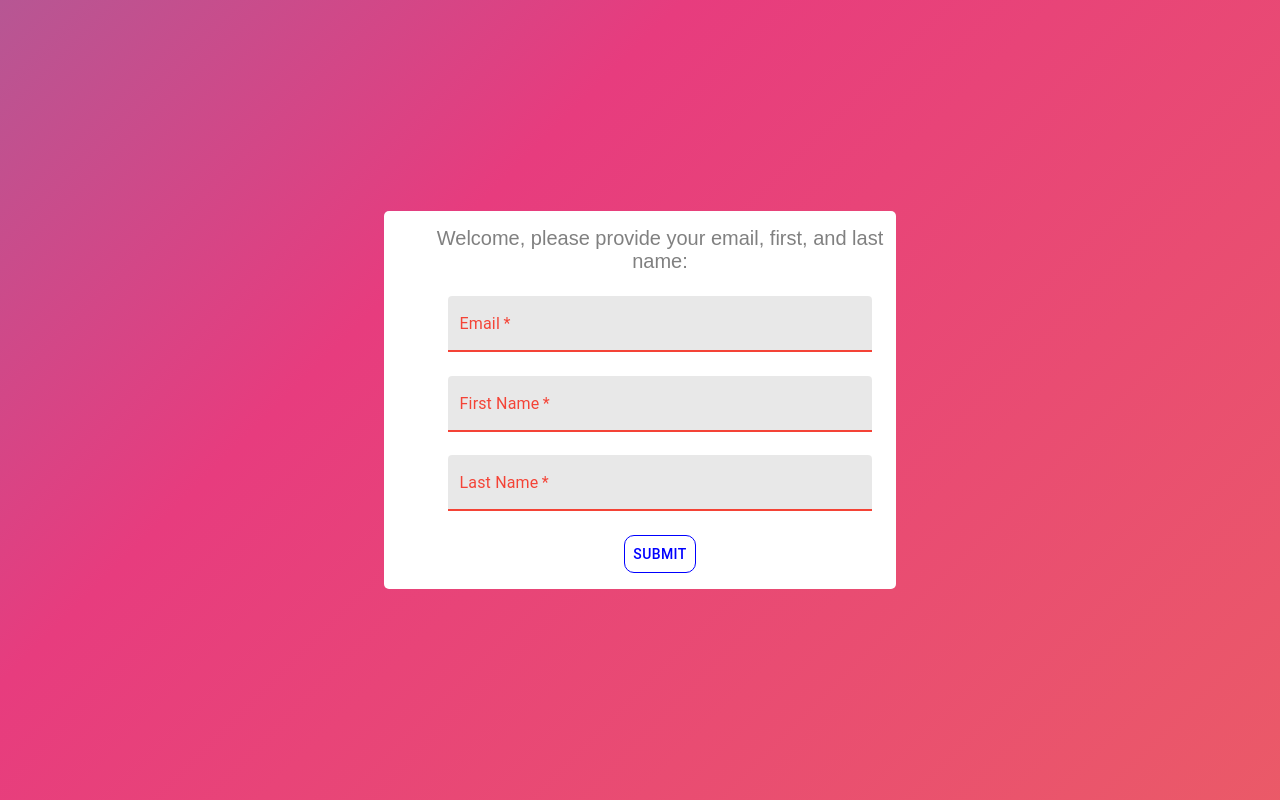
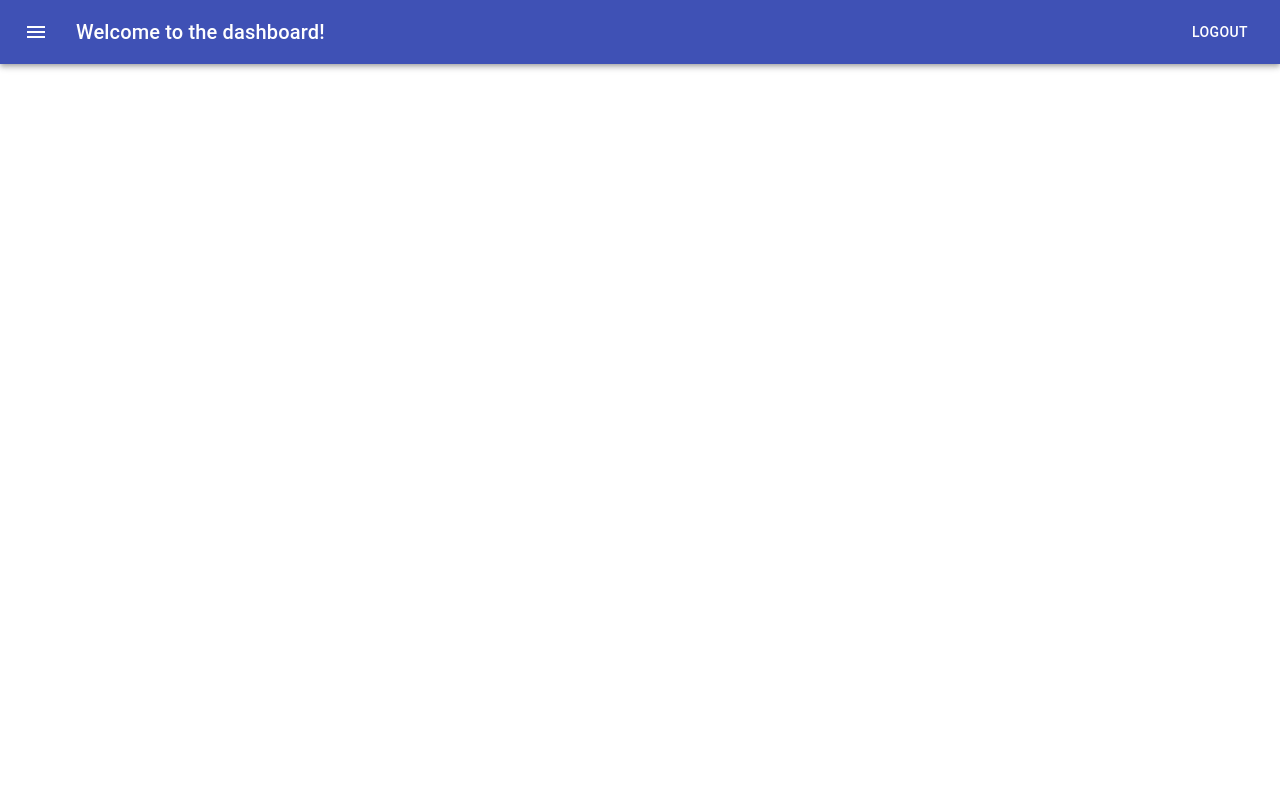
Before and after one commit to KG-304/apploi, a React (Create React App) app: page /home in a window 1280 px wide. Built offline with nearby package versions, Linux system fonts and the light colour scheme.

Commit message:
finish login, add home, use context, toolbar, router

```diff
--- a/package.json
+++ b/package.json
@@ -12,6 +12,7 @@
     "npm": "^7.8.0",
     "react": "^17.0.2",
     "react-dom": "^17.0.2",
+    "react-router-dom": "^5.2.0",
     "react-scripts": "4.0.3",
     "web-vitals": "^1.1.1"
   },
--- a/src/App.js
+++ b/src/App.js
@@ -1,12 +1,12 @@
 import React from 'react';
-import ToolBar from './atoms/toolbar';
-import Login from './molecules/login/login';
+import RouterBoss from './router/router_boss';
+import GlobalState from './state_manage/global_state';
 
-function App() {
+const App = () => {
   return (
-    <div className="app-container">
-      <Login />
-    </div>
+    <GlobalState>
+      <RouterBoss />
+    </GlobalState>
   );
 }
 
--- a/src/atoms/toolbar.js
+++ b/src/atoms/toolbar/toolbar.js
@@ -1,4 +1,5 @@
-import React from 'react';
+import React, { useContext, useState } from 'react';
+import user_context from "../../state_manage/user_context";
 import { makeStyles } from '@material-ui/core/styles';
 import AppBar from '@material-ui/core/AppBar';
 import Toolbar from '@material-ui/core/Toolbar';
@@ -6,6 +7,7 @@ import Typography from '@material-ui/core/Typography';
 import Button from '@material-ui/core/Button';
 import IconButton from '@material-ui/core/IconButton';
 import MenuIcon from '@material-ui/icons/Menu';
+import { useHistory } from "react-router-dom";
 
 const useStyles = makeStyles((theme) => ({
   root: {
@@ -24,8 +26,24 @@ const useStyles = makeStyles((theme) => ({
 }));
 
 const ToolBar = (props) => {
+  const history = useHistory();
   const classes = useStyles();
-  const { user } = props;
+  const context = useContext(user_context);
+  const { email } = context.user;
+  const { firstName } = context.user;
+  const { lastName } = context.user;
+
+  const logOut = () => {
+    window.setTimeout(() => {
+      context.updateEmail("")
+      context.updateFirstName("")
+      context.updateLastName("")
+      history.push("/")
+    }, 3000)
+  }
+
+  console.log(context)
+
   return (
     <div className={classes.root}>
       <AppBar position="static">
@@ -34,9 +52,9 @@ const ToolBar = (props) => {
             <MenuIcon />
           </IconButton>
           <Typography variant="h6" className={classes.user}>
-            {user !== "" ? <>Welcome, {user}!</> : <>Welcome to the dashboard!</>}
+            {firstName !== "" ? <>Welcome, {firstName}!</> : <>Welcome to the dashboard!</>}
           </Typography>
-          <Button color="inherit">Login</Button>
+          <Button onClick={() => logOut()} color="inherit">Logout</Button>
         </Toolbar>
       </AppBar>
     </div>
--- /dev/null
+++ b/src/ecosystems/home_page/home.js
@@ -0,0 +1,10 @@
+import React from 'react'
+import ToolBar from '../../atoms/toolbar/toolbar'
+
+const Home = () => {
+    return (
+        <ToolBar />
+    )
+}
+
+export default Home
--- /dev/null
+++ b/src/ecosystems/landing_page/landing.js
@@ -0,0 +1,12 @@
+import React from "react";
+import Login from "../../molecules/login/login";
+
+const LandingPage = () => {
+    return (
+        <div className="app-container">
+            <Login />
+        </div>
+    );
+};
+
+export default LandingPage;
--- a/src/molecules/login/login.js
+++ b/src/molecules/login/login.js
@@ -1,10 +1,11 @@
 import { useState, useContext } from 'react'
-import { Button, Dialog, Input, Modal, TextField } from "@material-ui/core"
+import { Button, Modal, TextField } from "@material-ui/core"
 import { makeStyles } from "@material-ui/core/styles";
-import UserContext from "../../state_manage/user_context";
+import user_context from "../../state_manage/user_context";
 import { Backdrop } from "@material-ui/core";
 import Fade from '@material-ui/core/Fade';
 import { checkEmail, checkName } from './loginHelper'
+import { useHistory } from "react-router-dom";
 
 const useStyles = makeStyles(theme => ({
     root: {
@@ -65,15 +66,23 @@ const useStyles = makeStyles(theme => ({
 
 const Login = () => {
     const classes = useStyles();
-    const context = useContext(UserContext);
+    const context = useContext(user_context);
+    const history = useHistory();
     const [email, setEmail] = useState("");
     const [firstName, setFirstName] = useState("");
     const [lastName, setLastName] = useState("");
-
+    const [load, setLoad] = useState(false)
 
     const validate = () => {
         if (checkEmail(email) && checkName(firstName) && checkName(lastName)) {
-            window.alert("All set!")
+            setLoad(true)
+            window.setTimeout(() => { //simulate API
+                context.updateEmail(email);
+                context.updateFirstName(firstName);
+                context.updateLastName(lastName);
+                history.push("/home");
+                setLoad(false);
+            }, 3000)
         }
     }
 
@@ -88,7 +97,8 @@ const Login = () => {
                 BackdropComponent={Backdrop}
                 BackdropProps={{
                     timeout: 500,
-                    className: classes.backdrop
+                    className: classes.backdrop,
+                    title: <span>Loading</span>
                 }}
             >
                 <>
@@ -100,6 +110,7 @@ const Login = () => {
                                 <TextField required className={classes.input} error={!checkName(firstName)} onChange={event => setFirstName(event.target.value)} value={firstName} placeholder="Please input a valid first name" id="filled-basic" label="First Name" variant="filled" />
                                 <TextField required className={classes.input} error={!checkName(lastName)} onChange={event => setLastName(event.target.value)} value={lastName} placeholder="Please input a valid last name" id="filled-basic" label="Last Name" variant="filled" />
                                 <Button onClick={() => validate()} className={classes.button}>Submit</Button>
+                                <span>{load ? "Loading..." : null}</span>
                             </ul>
                         </div>
                     </Fade>
--- a/src/molecules/login/loginHelper.js
+++ b/src/molecules/login/loginHelper.js
@@ -10,10 +10,13 @@ export const checkEmail = (email) => {
 export const checkName = (name) => {
     let check = /[ `!@#$%^&*()_+\-=\[\]{};':"\\|,.<>\/?~]/;
     if (check.test(name)) {
-        return true
+        return false
+    }
+    else if (name === "") {
+        return false;
     }
     else {
-        return false;
+        return true;
     }
 
 }
--- /dev/null
+++ b/src/router/router_boss.js
@@ -0,0 +1,18 @@
+import React from "react";
+import { BrowserRouter as Router, Switch, Route } from "react-router-dom";
+import Home from "../ecosystems/home_page/home";
+import LandingPage from "../ecosystems/landing_page/landing";
+
+
+const RouterBoss = () => {
+    return (
+        <Router>
+            <Switch>
+                <Route path="/" exact component={LandingPage} />
+                <Route path="/home" exact component={Home} />
+            </Switch>
+        </Router>
+    );
+};
+
+export default RouterBoss;
--- a/src/state_manage/global_state.js
+++ b/src/state_manage/global_state.js
@@ -1,6 +1,6 @@
 import React, { useReducer } from "react";
-import UserContext from "./userContext";
-import { UserReducer } from "./userReducer.js";
+import user_context from "./user_context";
+import { UserReducer } from "./user_reducer.js";
 
 const GlobalState = props => {
     const user = {
@@ -11,12 +11,12 @@ const GlobalState = props => {
 
     const [userState, dispatch] = useReducer(UserReducer, user);
 
-    const updateFirstName = bearer => {
-        dispatch({ type: "update-first-name", bearer });
+    const updateFirstName = firstName => {
+        dispatch({ type: "update-first-name", firstName });
     };
 
-    const updateLastName = bearer => {
-        dispatch({ type: "update-lasy-name", bearer });
+    const updateLastName = lastName => {
+        dispatch({ type: "update-last-name", lastName });
     };
 
     const updateEmail = email => {
@@ -24,7 +24,7 @@ const GlobalState = props => {
     };
 
     return (
-        <UserContext.Provider
+        <user_context.Provider
             value={{
                 user: userState,
                 updateFirstName: updateFirstName,
@@ -33,7 +33,7 @@ const GlobalState = props => {
             }}
         >
             {props.children}
-        </UserContext.Provider>
+        </user_context.Provider>
     );
 };
 
--- a/src/state_manage/userReducer.js
+++ b/src/state_manage/user_reducer.js
@@ -1,8 +1,8 @@
-const updateBearer = (firstName, state) => {
+const updateFirstName = (firstName, state) => {
     return { ...state, firstName: firstName };
 };
 
-const updateBearer = (lastName, state) => {
+const updateLastName = (lastName, state) => {
     return { ...state, lastName: lastName };
 };
 
@@ -14,7 +14,7 @@ export const UserReducer = (state, action) => {
     switch (action.type) {
         case "update-first-name":
             return updateFirstName(action.firstName, state);
-        case "update-first-name":
+        case "update-last-name":
             return updateLastName(action.lastName, state);
         case "update-email":
             return updateEmail(action.email, state);
```
Also changed, not shown: 1 other file (tests, documents, lock files or other folders).
